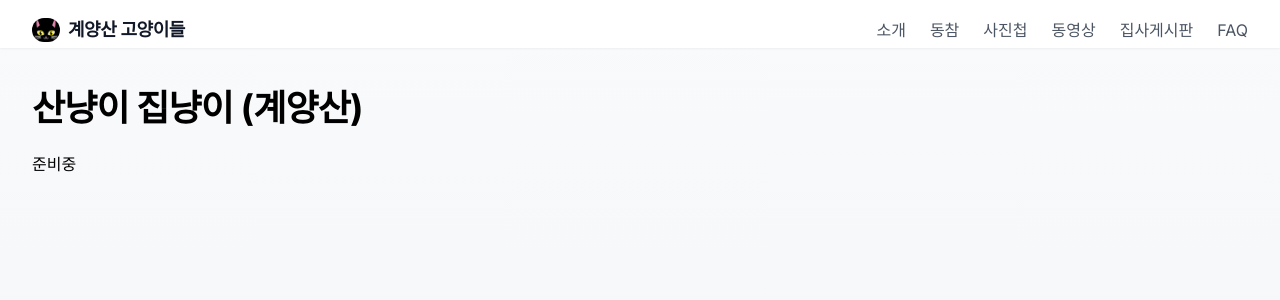
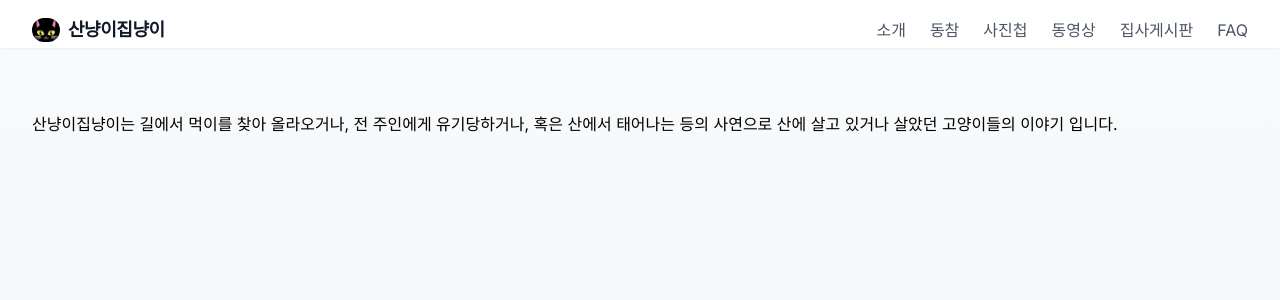
Before and after one commit to wwolfyy/mohocat, a Next.js app: page /pages/about in a window 1280 px wide. Shown: the top 300 px of the page. Built offline with nearby package versions, Linux system fonts and the light colour scheme.

Commit message:
misc edits

```diff
--- a/src/app/layout.tsx
+++ b/src/app/layout.tsx
@@ -42,7 +42,7 @@ export default function RootLayout({
                     // style={{ width: 'auto', height: 'auto' }} // Maintain aspect ratio
                     className="mr-2 rounded-full" // Adds a small margin to the right of the logo
                   />
-                  <h1 className="text-lg font-semibold text-gray-900">계양산 고양이들</h1>
+                  <h1 className="text-lg font-semibold text-gray-900">산냥이집냥이</h1>
                 </div>
               </Link>
               <Navigation />
--- a/src/app/pages/about/page.tsx
+++ b/src/app/pages/about/page.tsx
@@ -2,10 +2,12 @@ export default function About() {
   return (
     <div className="max-w-7xl mx-auto px-4 md:px-6 lg:px-8">
       <div className="prose prose-lg mx-auto">
-        <h1><br></br>산냥이 집냥이 (계양산)</h1>
+        <h1><br></br></h1>
         <br></br>
         <p>
-          준비중
+          산냥이집냥이는 길에서 먹이를 찾아 올라오거나, 전 주인에게 유기당하거나,
+          혹은 산에서 태어나는 등의 사연으로 산에 살고 있거나 살았던 고양이들의 이야기 입니다.
+
         </p>
         <h2></h2>
         <p>
--- a/src/app/pages/video-album/page.tsx
+++ b/src/app/pages/video-album/page.tsx
@@ -356,8 +356,8 @@ export default function VideoAlbumPage() {
       {/* Header */}
       <div className="bg-white shadow-sm">
         <div className="max-w-7xl mx-auto px-4 sm:px-6 lg:px-8 py-8">
-          <h1 className="text-3xl font-bold text-gray-900 text-center">동영상첩</h1>
-          <p className="text-gray-600 text-center mt-2">산양이 고양이들의 소중한 동영상 순간들</p>
+          <h1 className="text-3xl font-bold text-gray-900 text-center">동영상</h1>
+          <p className="text-gray-600 text-center mt-2">산냥이 집냥이의 소중한 순간들</p>
         </div>
       </div>
 
```
